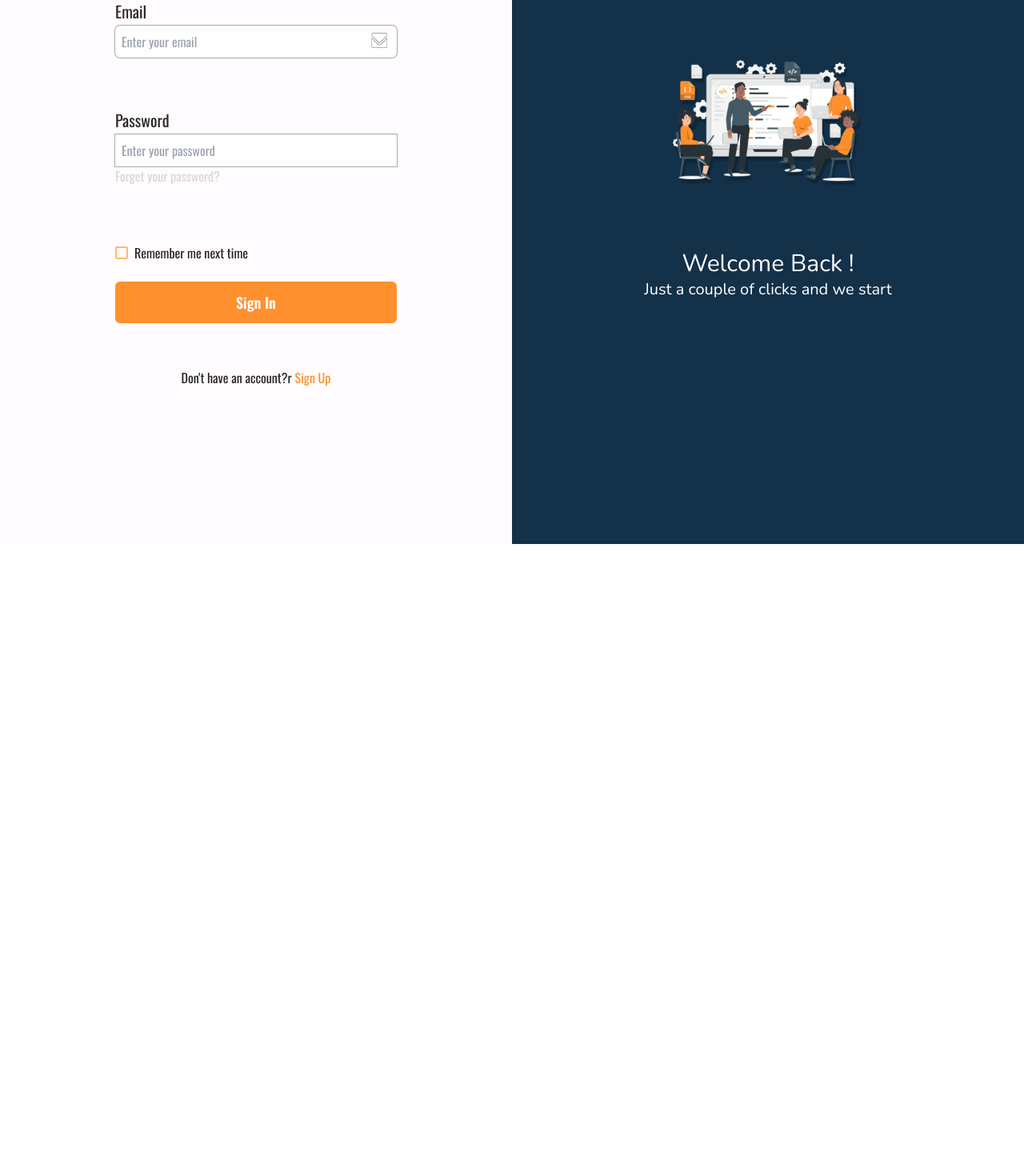
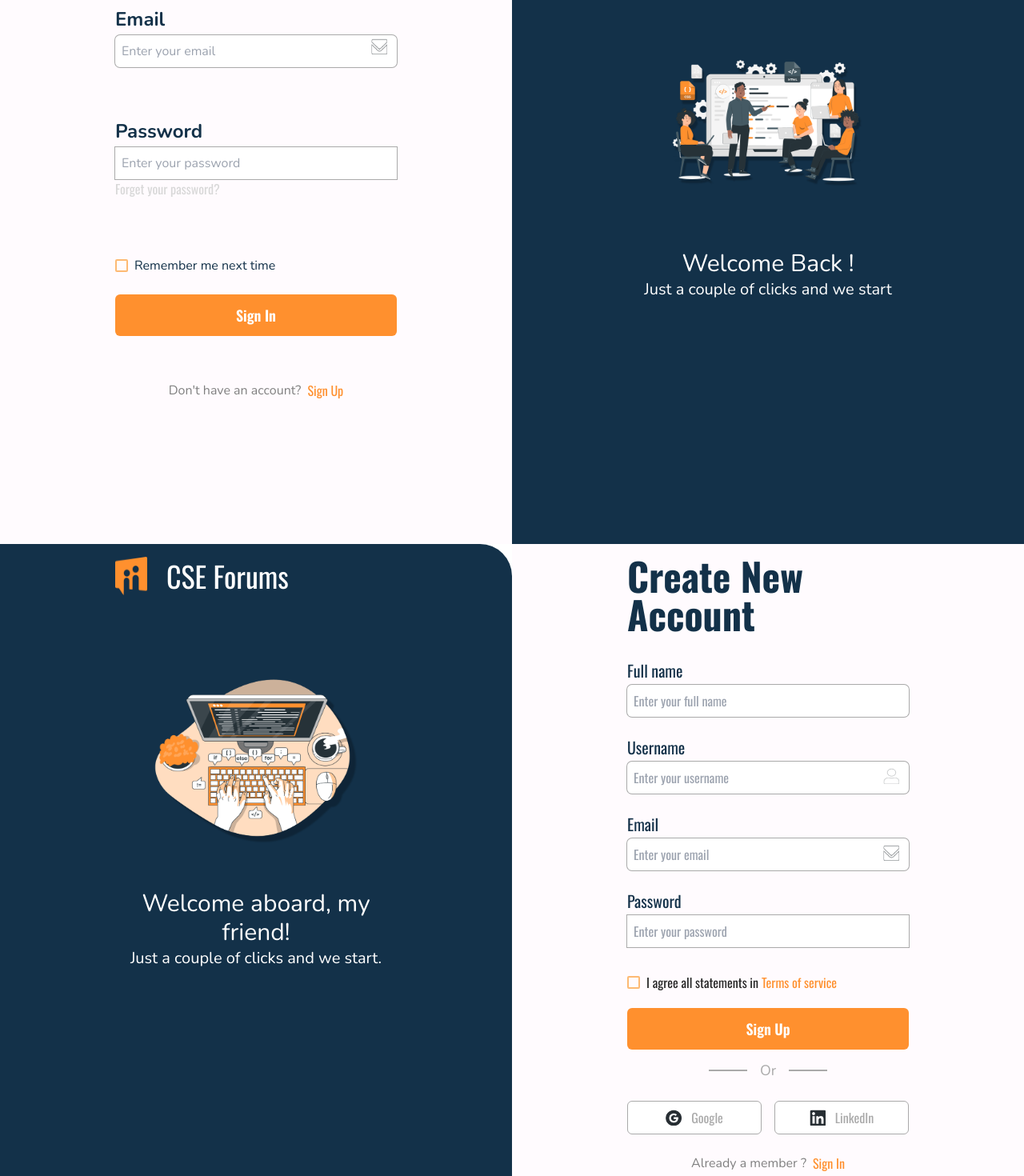
Before and after one commit to ScientificClubofESI/cse-forums-frontend, a Next.js app: page / in a window 1280 px wide. Shown: the part 120-1590 px from the top of the page at 80% size. Before the commit the page ends 800 px from the top, so only its background shows below. Built offline with nearby package versions, Linux system fonts and the light colour scheme.

Commit message:
auth some changes

```diff
--- a/src/app/auth/login/page.jsx
+++ b/src/app/auth/login/page.jsx
@@ -16,17 +16,17 @@ export const LogIn = () => {
   return (
     <div className="flex flex-col  sm:flex-row h-screen  sm:min-h-screen">
 
-      <div className="bg-background-light  w-screen sm:w-1/2 h-full sm:h-screen px-8 sm:px-36  pt-4 pb-4 sm:pb-36    ">
+      <div className="bg-background-light  w-screen sm:w-1/2 h-full sm:h-screen px-8 sm:px-36  pt-4 pb-4 sm:pb-36 rounded-tr-none sm:rounded-tr-[80px]  ">
 
-        <h1 className="text-neutral-900 font-sans mb-12 sm:mb-16 text-2xl  sm:text-4xl ">Log In</h1>
+        <h1 className="text-primary-900 font-sans font-bold mb-12 sm:mb-16 text-2xl  sm:text-5xl ">Log In</h1>
         <form>
 
           <div className=" relative mb-10 sm:mb-16">
-            <label className="block text-l text-serif-1 text-neutral-900 sm:text-xl">Email</label>
+            <label className="block text-l font-serif font-bold text-primary-900 sm:text-2xl">Email</label>
             <input
               name="email"
               placeholder="Enter your email"
-              className=" mt-1 w-full text-base ring-1 ring-neutral-300 p-2 text-neutral-300 rounded-md text-serif-1 focus:outline-none"
+              className=" mt-1 w-full text-base ring-1 ring-neutral-300 p-2 text-neutral-900 rounded-md font-serif focus:outline-none"
               type="text"
             />
             <Image
@@ -37,18 +37,18 @@ export const LogIn = () => {
           </div>
 
           <div className="relative mb-4 sm:mb-16">
-            <label className="block  text-serif-1 text-neutral-900 text-l sm:text-xl">Password</label>
+            <label className="block  font-serif font-bold text-primary-900  text-l sm:text-2xl">Password</label>
             <input
               name="password"
               placeholder="Enter your password"
-              className="mt-1 w-full text-base ring-1 ring-neutral-300 p-2 text-neutral-300 text-serif-1 focus:outline-none"
+              className="mt-1 w-full text-base ring-1 ring-neutral-300 p-2 text-neutral-900 font-serif focus:outline-none"
               type={showPassword ? "text" : "password"}
             />
-            <a href="dfghj" className="mt-4 text-neutral-100"> Forget your password?</a>
+            <a href="dfghj" className="mt-8 text-neutral-100"> Forget your password?</a>
           </div>
 
           <div className="text-neutral-900 py-2">
-            <label className="flex items-center block text-l text-serif-1 text-neutral-900 ">
+            <label className="flex items-center block text-l font-serif text-primary-900 ">
               <input type="checkbox" className="appearance-none w-4 h-4 mr-2 border-2 border-orange-300 rounded-sm cursor-pointer checked:bg-orange-300 checked:checkmark-color-white " />
               Remember me next time
             </label>
@@ -59,12 +59,12 @@ export const LogIn = () => {
           </button>
         </form>
 
-        <div className="flex justify-center mt-10 mb-4">
-          <p className="flex items-center block text-l text-serif-1 text-neutral-900">Don't have an account?r</p>
-          <a href="dfghj" className="ml-1 text-secondary-500">Sign Up</a>
+        <div className="flex justify-center items-center mt-10 mb-4">
+          <p className="flex  block text-l font-serif text-neutral-500">Don't have an account?</p>
+          <a href="dfghj" className="ml-2 text-secondary-500">Sign Up</a>
         </div>
       </div>
-      <div className="w-screen sm:w-1/2  h-full sm:h-screen px-8 sm:px-36 pt-4 pb-2 sm:pb-36 bg-primary-900 rounded-t-[40px] sm:rounded-t-none ">
+      <div className="w-screen sm:w-1/2  h-full sm:h-screen px-8 sm:px-36 pt-4 pb-2 sm:pb-36 bg-primary-900 rounded-tr-[40px] rounded-tl-[40px] sm:rounded-tr-none rounded-tl-[100px] ">
         <div className="flex flex-row items-center">
           <Image src={logo} alt="logo" className="w-10 sm:w-12h-10 sm:h-12 mr-6" />
           <h1 className=" text-white font-sans text-3xl sm:text-4xl">CSE Forums</h1>
--- a/src/app/auth/signup/page.jsx
+++ b/src/app/auth/signup/page.jsx
@@ -16,7 +16,7 @@ export const SignUp = () => {
   };
   return (
     <div className="flex flex-col  sm:flex-row h-screen  sm:min-h-screen">
-      <div className="w-screen sm:w-1/2  h-full sm:h-screen px-8 sm:px-36 pt-4 pb-4 sm:pb-36 bg-primary-900 rounded-b-[40px] sm:rounded-b-none ">
+      <div className="w-screen sm:w-1/2  h-full sm:h-screen px-8 sm:px-36 pt-4 pb-4 sm:pb-36 bg-primary-900 rounded-tr-[40px] rounded-tl-[40px] sm:rounded-tl-none rounded-tr-[100px] ">
         <div className="flex flex-row items-center">
           <Image src={logo} alt="logo" className="w-10 sm:w-12h-10 sm:h-12 mr-6" />
           <h1 className=" text-white font-sans text-3xl sm:text-4xl">CSE Forums</h1>
@@ -33,25 +33,25 @@ export const SignUp = () => {
 
       <div className="bg-background-light  w-screen sm:w-1/2 h-full sm:h-screen px-8 sm:px-36  pt-4 pb-4 sm:pb-36    ">
 
-        <h1 className="text-neutral-900 font-sans mb-4 text-2xl  sm:text-4xl mb-8">Create New Account</h1>
+        <h1 className="text-primary-900 font-sans font-bold mb-4 text-2xl  sm:text-5xl mb-8">Create New Account</h1>
         <form>
 
           <div className="mb-4 sm:mb-6">
-            <label className="block  text-serif-1 text-neutral-900 text-l sm:text-xl">Full name</label>
+            <label className="block  text-serif text-primary-900 text-l sm:text-xl">Full name</label>
             <input
               name="name"
               placeholder="Enter your full name"
-              className="mt-1 w-full text-base ring-1 ring-neutral-300 p-2 text-neutral-300 rounded-md text-serif-1 focus:outline-none"
+              className="mt-1 w-full text-base ring-1 ring-neutral-300 p-2 text-neutral-900 rounded-md text-serif-1 focus:outline-none"
               type="text"
             />
           </div>
 
           <div className="relative mb-4 sm:mb-6 ">
-            <label className="block  text-serif-1 text-neutral-900 text-l sm:text-xl">Username</label>
+            <label className="block  text-serif text-primary-900 text-l sm:text-xl">Username</label>
             <input
               name="name"
               placeholder="Enter your username"
-              className="mt-1 w-full text-base ring-1 ring-neutral-300 p-2 text-neutral-300 rounded-md text-serif-1 focus:outline-none"
+              className="mt-1 w-full text-base ring-1 ring-neutral-300 p-2 text-neutral-900 rounded-md text-serif-1 focus:outline-none"
               type="text"
             />
             <Image
@@ -62,11 +62,11 @@ export const SignUp = () => {
           </div>
 
           <div className=" relative mb-4 sm:mb-6">
-            <label className="block text-l text-serif-1 text-neutral-900 sm:text-xl">Email</label>
+            <label className="block text-l text-serif text-primary-900 sm:text-xl">Email</label>
             <input
               name="email"
               placeholder="Enter your email"
-              className=" mt-1 w-full text-base ring-1 ring-neutral-300 p-2 text-neutral-300 rounded-md text-serif-1 focus:outline-none"
+              className=" mt-1 w-full text-base ring-1 ring-neutral-300 p-2 text-neutral-900 rounded-md text-serif-1 focus:outline-none"
               type="text"
             />
             <Image
@@ -77,11 +77,11 @@ export const SignUp = () => {
           </div>
 
           <div className="relative mb-4 sm:mb-6">
-            <label className="block  text-serif-1 text-neutral-900 text-l sm:text-xl">Password</label>
+            <label className="block  text-serif text-primary-900 text-l sm:text-xl">Password</label>
             <input
               name="password"
               placeholder="Enter your password"
-              className="mt-1 w-full text-base ring-1 ring-neutral-300 p-2 text-neutral-300 text-serif-1 focus:outline-none"
+              className="mt-1 w-full text-base ring-1 ring-neutral-300 p-2 text-neutral-900 text-serif-1 focus:outline-none"
               type={showPassword ? "text" : "password"}
             />
           </div>
@@ -115,9 +115,9 @@ export const SignUp = () => {
           </button>
         </div>
 
-        <div className="flex justify-center mt-6">
-          <p className="flex items-center block text-l text-serif-1 text-neutral-900">Already a member</p>
-          <a href="dfghj" className="ml-1 text-secondary-500">Sign In</a>
+        <div className="flex justify-center items-center mt-6">
+          <p className="flex  block text-l font-serif text-neutral-500">Already a member ?</p>
+          <a href="dfghj" className="ml-2 text-secondary-500">Sign In</a>
         </div>
       </div>
     </div>
--- a/src/app/page.jsx
+++ b/src/app/page.jsx
@@ -13,6 +13,7 @@ export default function Home() {
   return (
     <div>
       <LogIn/>
+      <SignUp/>
     </div>
   );
 }
```
